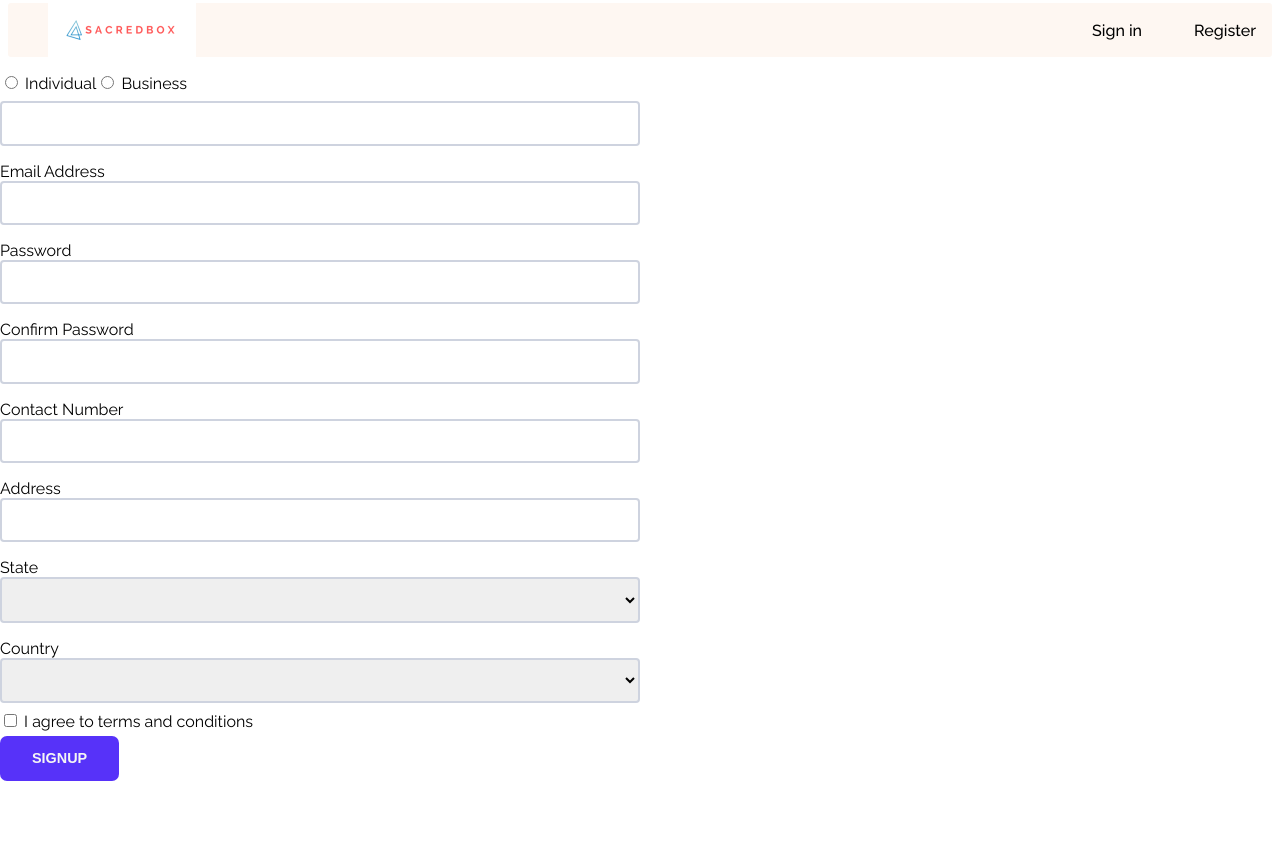
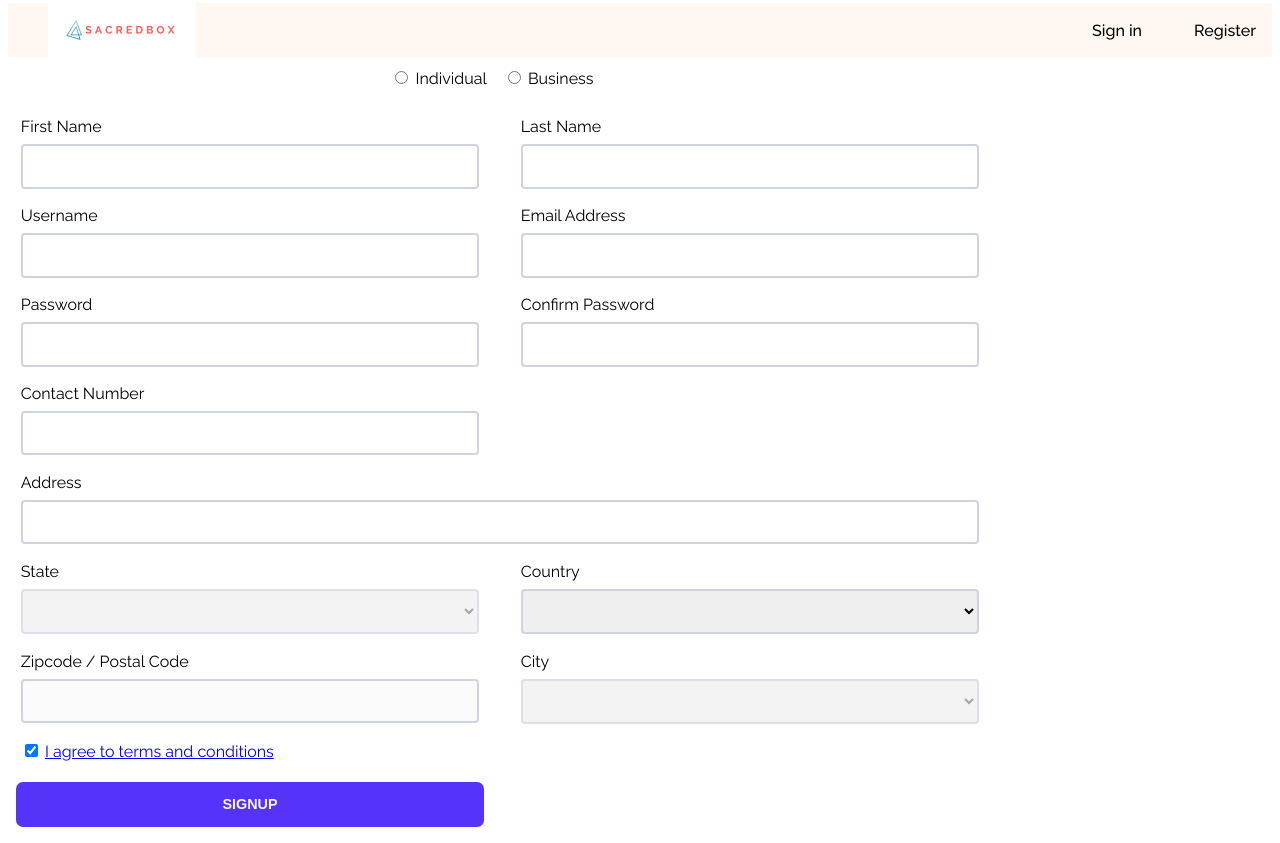
Before and after one commit to krishpri23/react-practice, a React (Vite) app: page /providerSignup in a window 1280 px wide. Before the commit the page ends 800 px from the top, so only its background shows below. Built offline with nearby package versions, Linux system fonts and the light colour scheme.

Commit message:
Changed sign up form layouts

```diff
--- a/index.css
+++ b/index.css
@@ -31,6 +31,7 @@ body,h1,h2,h3 {
   --navbar: #FEF7F2;
 }
 
+
 /* Login & Signup */
 
 .login-form, .form-control,.create-account, .form-group{
@@ -44,7 +45,7 @@ body,h1,h2,h3 {
   margin-left: 3rem;
 }
 
-/* label {
+/* /* label {
   font-size: 0.8rem;
   font-weight:600;
   margin: 0.5rem 0.2rem;
@@ -84,11 +85,12 @@ button {
   width: 100%;
 } */
 
-.signup-form button {
+/* .signup-form button {
   width: 50%;
   text-transform: capitalize;
   padding: 0.9rem 2rem;
 }
+
 /*
 p {
   font-size: 0.7rem;
@@ -100,11 +102,11 @@ p {
   cursor: pointer;
 } */
 
-.terms {
+/* .terms {
   font-size: 0.5rem;
   margin-bottom: 1rem;
   margin-left: 1rem;
-}
+} */
 
 /* .forgot-password {
   font-size: 0.7rem;
@@ -113,14 +115,14 @@ p {
   text-align: right;
 } */
 
-.error {
+/* .error {
   color:red;
   font-size: 0.7rem;
   font-weight: 600;
-}
+} */
 
 /* Create account */
-
+/*
 .signup-form {
   max-width: 400px;
   margin: 2rem auto ;
@@ -158,7 +160,7 @@ p {
 
 #create-btn {
 width: 100%;
-}
+} */
 
 
 /* h2 {
@@ -176,6 +178,7 @@ h1 {
 
 } */
 
-img {
+/* img {
   display: inline-block;
 }
+ */
--- a/package.json
+++ b/package.json
@@ -10,6 +10,7 @@
     "preview": "vite preview"
   },
   "dependencies": {
+
     "@hookform/resolvers": "^3.1.1",
     "react": "^18.2.0",
     "react-dom": "^18.2.0",
--- a/src/components/provider-signup.jsx
+++ b/src/components/provider-signup.jsx
@@ -4,13 +4,21 @@ import { useForm } from 'react-hook-form';
 import * as yup from "yup";
 import { yupResolver } from '@hookform/resolvers/yup';
 import '../styles/signup.css'
+import '../styles/provider-signup.css'
+import { useNavigate } from 'react-router-dom/';
+import { Link } from 'react-router-dom/dist';
 
 
 function ProviderSignup() {
     const schema = yup.object({
-        name: yup.string().required('Name is required')
+        firstName: yup.string().required('Name is required')
             .matches(/^([^0-9]*)$/, 'Name should not contains numbers.')
             .max(40, 'Name should not exceed 40 characters'),
+        lastName: yup.string().required('Name is required')
+            .matches(/^([^0-9]*)$/, 'Name should not contains numbers.')
+            .max(40, 'Name should not exceed 40 characters'),
+        username: yup.string().required('Username is required')
+            .matches(RegExp('^(?=[a-zA-Z0-9._]{8,20}$)(?!.*[_.]{2})[^_.].*[^_.]$'), 'Must begin with letters and 8-20 characters long'),
         email: yup.string().email('Invalid Email Address').required('Email is required'),
         password: yup.string().required('Password is required')
             .min(8, 'Min of 8 characters')
@@ -24,13 +32,17 @@ function ProviderSignup() {
         address: yup.string().required('Address is required'),
         selectState: yup.string().required('State is required'),
         country: yup.string().required('Country is required'),
-        termsConditions: yup.bool().oneOf([true], 'You must agree to terms & conditions').required()
+        city: yup.string().required('City is required'),
+        areaCode: yup.string().required('Area code is required'),
+        termsConditions: yup.bool().oneOf([true], 'You must agree to terms & conditions')
     });
 
-    const { register, handleSubmit, control, formState } = useForm({
+    const form = useForm({
         defaultValues: {
             businessType: '',
-            name: '',
+            firstName: '',
+            lastName: '',
+            username: '',
             email: '',
             password: '',
             confirmPassword: '',
@@ -38,7 +50,9 @@ function ProviderSignup() {
             address: '',
             selectState: '',
             country: '',
-            termsConditions: '',
+            city: '',
+            areaCode: '',
+            termsConditions: 'true',
 
         },
         mode: 'onChange',
@@ -46,45 +60,79 @@ function ProviderSignup() {
         resolver: yupResolver(schema)
     });
 
-    const { errors } = formState;
+    const { register, handleSubmit, control, watch, formState, reset } = form;
+    const { errors, isSubmitted } = formState;
+    const navigate = useNavigate();
+    const country = watch('country');
 
     const onSubmit = (data) => {
         console.log(data);
+        isSubmitted ? navigate('/login') : ''
+        reset()
+    }
+
+    const onError = (errors) => {
+        console.log('form errors ', errors);
     }
 
     return (
-        <div className='signup-form'>
-            <form onSubmit={handleSubmit(onSubmit)} noValidate>
-                <div>
+        <div>
+            <form className='provider-form' onSubmit={handleSubmit(onSubmit, onError)} noValidate>
+                <div className='form-control' >
                     <input
+                        className='radio-input'
                         type='radio'
                         id='Individual'
                         name='businessType'
                         value='Individual'
+
                     />
-                    <label htmlFor="Individual"> Individual</label>
+                    <label className='radio-label' htmlFor="Individual"> Individual</label>
+
                     <input
+                        className='radio-input'
                         type='radio'
                         id='Business'
                         name='businessType'
                         value='Business'
 
                     />
-                    <label htmlFor="Business"> Business</label>
+                    <label className='radio-label' htmlFor="Business"> Business</label>
 
                 </div>
 
                 <div className='form-control'>
-                    <label htmlFor="name"></label>
+                    <label htmlFor="firstName"> First Name</label>
+                    <input type="text"
+                        name="firstName"
+                        id="firstName"
+                        required
+                        {...register('firstName')} />
+                    <p className='error'>{errors.firstName?.message} </p>
+                </div>
+                <div className='form-control'>
+                    <label htmlFor="lastName">Last Name</label>
                     <input
-                        name="name"
-                        id="name"
+                        name="lastName"
+                        id="lastName"
                         required
-                        {...register('name')}
+                        {...register('lastName')}
                     />
-                    <p className='error'>{errors.name?.message} </p>
+                    <p className='error'>{errors.lastName?.message} </p>
                 </div>
 
+                <div className='form-control'>
+                    <label htmlFor="username">Username</label>
+                    <input
+                        name="username"
+                        id="username"
+                        type='text'
+                        required
+                        {...register('username')}
+
+                    />
+                    <p className='error'>{errors.username?.message} </p>
+                </div>
                 <div className='form-control'>
                     <label htmlFor="email">Email Address</label>
                     <input
@@ -127,8 +175,7 @@ function ProviderSignup() {
                 <div className='form-control'>
                     <label htmlFor="contactNumber"> Contact Number</label>
                     <input
-
-                        type="number"
+                        type="tel"
                         name="contactNumber"
                         id="contactNumber"
                         required
@@ -154,7 +201,9 @@ function ProviderSignup() {
                         name='selectState'
                         id="selectState"
                         required
-                        {...register('selectState')}
+                        {...register('selectState', {
+                            disabled: country === ''
+                        })}
                         defaultValue={''}
                     >
                         <option value='california'>California</option>
@@ -179,15 +228,45 @@ function ProviderSignup() {
                     <p className='error'>{errors.country?.message} </p>
                 </div>
 
+                <div className='form-control' >
+                    <label htmlFor="areaCode">Zipcode / Postal Code</label>
+                    <input
+                        name="areaCode"
+                        id="areaCode"
+                        required
+                        {...register('areaCode', {
+                            disabled: country === ''
+                        })}
+                        defaultValue={''}
+                    />
+                    <p className='error'>{errors.areaCode?.message} </p>
+                </div>
+
+                <div className='form-control' >
+                    <label htmlFor="city">City</label>
+                    <select
+                        name="city"
+                        id="city"
+                        required
+                        {...register('city', {
+                            disabled: country === "",
+                        })}
+                        defaultValue={''}
+                    >
+                        <option value='mh'>Morgan Hill</option>
+                        <option value='sj'> San Jose </option>
+
+                    </select>
+                </div >
+
                 <div >
                     <input
                         type="checkbox"
                         name="termsConditions"
                         id="termsConditions"
                         {...register('termsConditions')} />
-                    <label htmlFor="termsConditions"> I agree to terms and conditions </label>
-
-                    <p className='error'>{errors.termsConditions?.message} </p>
+                    <label className='terms-label' htmlFor="termsConditions"> <Link href='#'> I agree to terms and conditions </Link> </label>
+                    {/* <p className='error'>{errors.termsConditions?.message} </p> */}
                 </div>
                 <button type='submit' > Signup </button>
             </form >
--- a/src/components/user-signup.jsx
+++ b/src/components/user-signup.jsx
@@ -4,14 +4,20 @@ import { useForm } from 'react-hook-form';
 import * as yup from "yup";
 import { yupResolver } from '@hookform/resolvers/yup';
 import '../styles/signup.css'
-import '../index.css'
+import '../styles/user-signup.css'
+import { Link, useNavigate } from 'react-router-dom';
 
 function UserSignup() {
 
     const schema = yup.object({
-        name: yup.string().required('Name is required')
+        firstName: yup.string().required('Name is required')
             .matches(/^([^0-9]*)$/, 'Name should not contains numbers.')
             .max(40, 'Name should not exceed 40 characters'),
+        lastName: yup.string().required('Name is required')
+            .matches(/^([^0-9]*)$/, 'Name should not contains numbers.')
+            .max(40, 'Name should not exceed 40 characters'),
+        username: yup.string().required('Username is required')
+            .matches(RegExp('^(?=[a-zA-Z0-9._]{8,20}$)(?!.*[_.]{2})[^_.].*[^_.]$'), 'Must begin with letters and 8-20 characters long'),
         email: yup.string().email('Invalid Email Address').required('Email is required'),
         password: yup.string().required('Password is required')
             .min(8, 'Min of 8 characters')
@@ -21,18 +27,22 @@ function UserSignup() {
             .matches(RegExp('^(?=.{8,})(?=.*[a-z])(?=.*[A-Z])(?=.*[@#$%^&+=!~]).*$'), '1 special character'),
         confirmPassword: yup.string().required('Please confirm your password')
             .oneOf([yup.ref('password')], 'Passwords must match'),
-        contactNumber: yup.string().required('Contact number is required'),
+        contactNumber: yup.string().required('Contact number is required')
+            .min(10, 'Invalid contact number')
+            .max(10, 'Invalid contact number'),
         termsConditions: yup.bool().oneOf([true], 'You must agree to terms & conditions').required()
     });
 
-    const { register, handleSubmit, control, formState } = useForm({
+    const form = useForm({
         defaultValues: {
-            name: '',
+            firstName: '',
+            lastName: '',
+            username: '',
             email: '',
             password: '',
             confirmPassword: '',
             contactNumber: '',
-            termsConditions: '',
+            termsConditions: true,
 
         },
         mode: 'onChange',
@@ -40,30 +50,57 @@ function UserSignup() {
         resolver: yupResolver(schema)
     });
 
-
-    const { errors } = formState;
+    const { register, handleSubmit, control, formState } = form;
+    const { errors, isSubmitted } = formState;
+    const navigate = useNavigate();
 
 
     const onSubmit = (data) => {
         console.log(data);
+        isSubmitted ? navigate('/login') : ' ';
     }
+
+    const onError = (error) => {
+        console.log(error);
+    }
+
     return (
 
-        <div className='signup-form'>
-            <form onSubmit={handleSubmit(onSubmit)} noValidate>
+        <div>
+            <form className='user-form' onSubmit={handleSubmit(onSubmit, onError)} noValidate >
 
                 <div className='form-control'>
-                    <label htmlFor="name">Name</label>
+                    <label htmlFor="firstName"> First Name</label>
+                    <input type="text"
+                        name="firstName"
+                        id="firstName"
+                        required
+                        {...register('firstName')} />
+                    <p className='error'>{errors.firstName?.message} </p>
+                </div>
+
+                <div className='form-control'>
+                    <label htmlFor="lastName">Last Name</label>
                     <input
+                        name="lastName"
+                        id="lastName"
+                        required
+                        {...register('lastName')}
+                    />
+                    <p className='error'>{errors.lastName?.message} </p>
+                </div>
+                <div className='form-control'>
+                    <label htmlFor="username">Username</label>
+                    <input
+                        name="username"
+                        id="username"
                         type='text'
-                        name="name"
-                        id="name"
                         required
-                        {...register('name')}
+                        {...register('username')}
+
                     />
-                    <p className='error'>{errors.name?.message} </p>
-
-                </div >
+                    <p className='error'>{errors.username?.message} </p>
+                </div>
 
                 <div className='form-control'>
                     <label htmlFor="email">Email Address</label>
@@ -97,34 +134,27 @@ function UserSignup() {
                         name="confirmPassword"
                         required
                         {...register('confirmPassword')}
-
                     />
                     <p className='error'>{errors.confirmPassword?.message} </p>
-
                 </div>
-
                 <div className='form-control'>
                     <label htmlFor="contactNumber">Contact Number</label>
                     <input
-
-                        type="number"
+                        type="tel"
                         name="contactNumber"
                         required
                         {...register('contactNumber')}
                     />
                     <p className='error'>{errors.contactNumber?.message} </p>
                 </div>
-                <div className='form-control'>
-                    {/* <FormControlLabel
-                        label='I accept terms & conditions'
-                        name='termsConditions'
-                        control={
-                            <Checkbox
-                                required
-
-                            />}
-                    ></FormControlLabel> */}
-
+                <div >
+                    <input
+                        type="checkbox"
+                        name="termsConditions"
+                        id="termsConditions"
+                        {...register('termsConditions')} />
+                    <label className='terms-label' htmlFor="termsConditions"> <Link href='#'> I agree to terms and conditions </Link> </label>
+                    {/* <p className='error'>{errors.termsConditions?.message} </p> */}
                 </div>
                 <button type='submit' > Signup </button>
             </form>
--- a/src/styles/Signup.css
+++ b/src/styles/Signup.css
@@ -11,3 +11,10 @@
     font-size: 0.8rem;
     margin-bottom: 0.3rem;
 }
+
+:-webkit-autofill,
+  :-webkit-autofill:hover,
+  :-webkit-autofill:focus,
+  :-webkit-autofill:active {
+      -webkit-box-shadow: 0 0 0 30px white inset !important;
+  }
--- /dev/null
+++ b/src/styles/provider-signup.css
@@ -0,0 +1,43 @@
+
+
+.provider-form {
+    display: grid;
+    grid-template-columns: repeat(2, 1fr);
+    max-width: 1000px;
+
+}
+
+.provider-form > div {
+    /* background-color: blanchedalmond; */
+    padding: 0.3rem;
+    margin: 0 1rem;
+  }
+
+  .provider-form > div:first-child  {
+    display: inline-block;
+    justify-self: center;
+    margin-bottom: 1rem;
+    padding: 0.5rem;
+  }
+
+  .radio-label {
+    margin-right: 1rem;
+  }
+
+  .provider-form > div:nth-child(1), div:nth-child(9), div:nth-child(14) {
+    grid-column: span 2;
+  }
+
+
+  label {
+    margin-bottom: 0.5rem;
+  }
+
+  button {
+    justify-content: center;
+    margin: 1rem ;
+  }
+
+  .terms-label:hover {
+    cursor: pointer;
+  }
--- /dev/null
+++ b/src/styles/user-signup.css
@@ -0,0 +1,21 @@
+.user-form {
+    display: grid;
+    max-width: 1000px ;
+    grid-template-columns: repeat(2,1fr);
+
+}
+
+
+.user-form > div {
+    /* background-color: blanchedalmond; */
+    padding: 0.3rem;
+    margin: 0 1rem;
+  }
+
+  .user-form > div:nth-child(1) {
+    grid-column: span 1;
+  }
+
+  .user-form > div:nth-child(8) {
+    grid-column: span 2;
+  }
```
Also changed, not shown: 1 other file (tests, documents, lock files or other folders).
